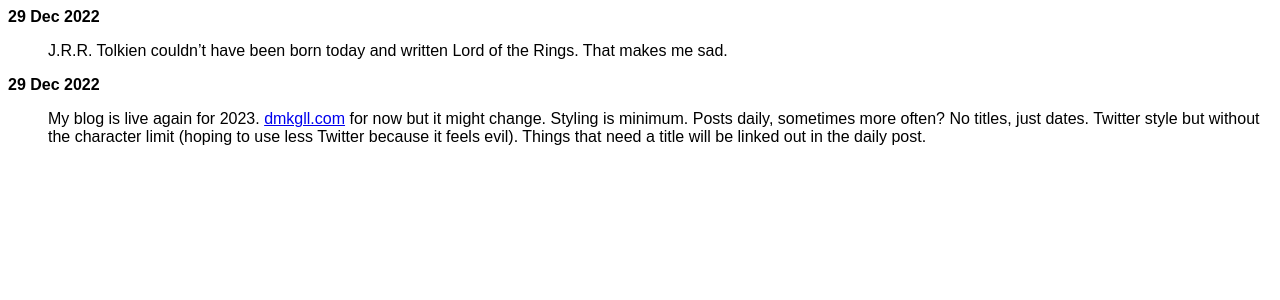
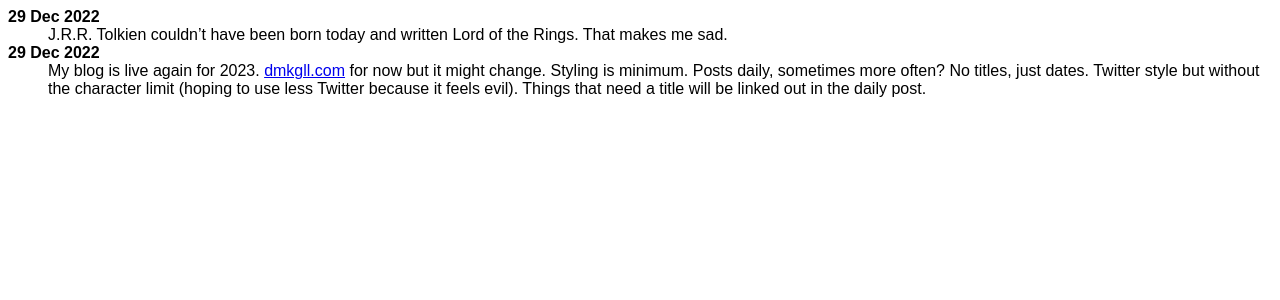
Before and after one commit to dmkgll/dmkgll, a Jekyll site: the page built from index.html, in a window 1280 px wide. Shown: the top 300 px of the page. Built offline with Jekyll 4.4.1, drawn with Linux system fonts in a browser that asks for light colours; the list of posts is cut into pages by our own code.

Commit message:
Update index.html

```diff
--- a/index.html
+++ b/index.html
@@ -1,6 +1,13 @@
 ---
 layout: index
 ---
+
+<style>p:first-of-type {
+  margin-top:0px;
+}
+  p:last-of-type {
+  margin-bottom:0px;
+  }</style>
 
 <div class="posts">
   <dl id="p">
```
